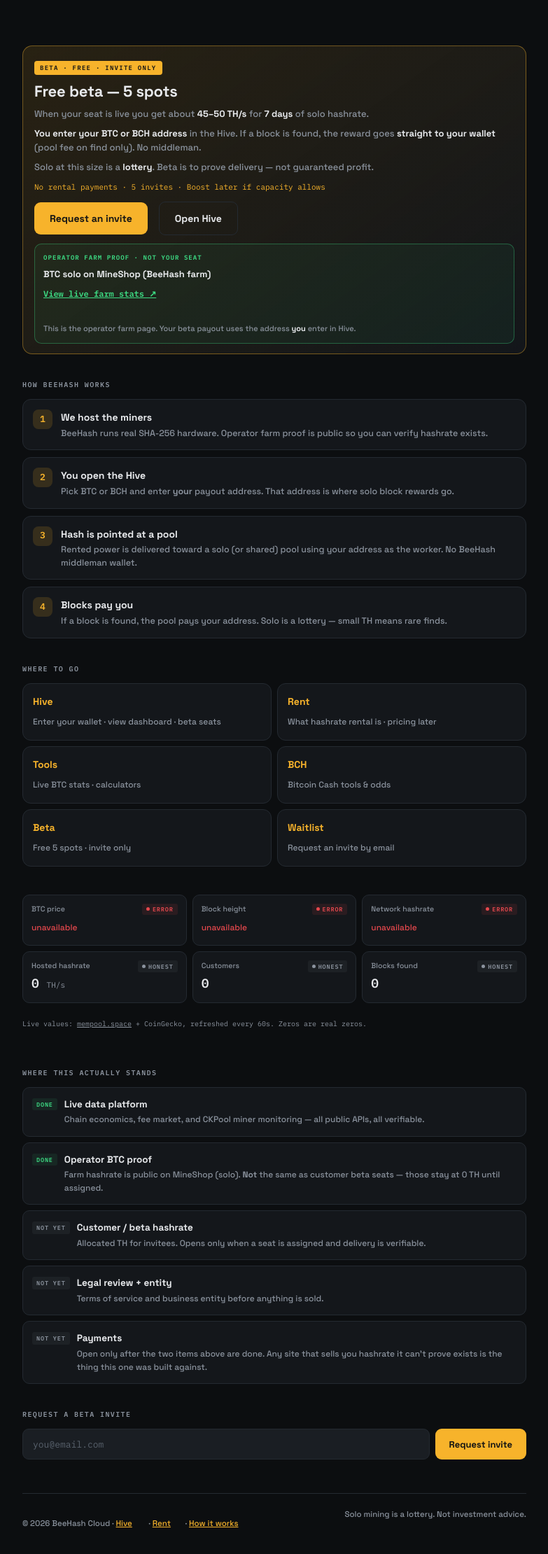
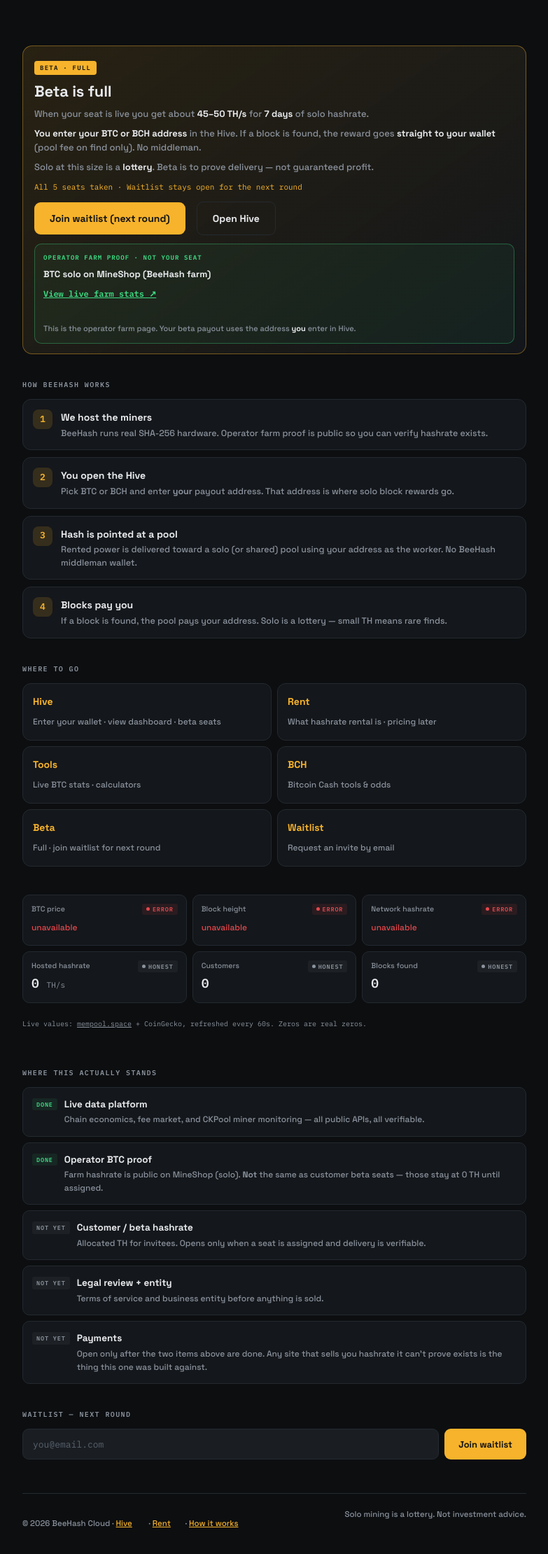
Before and after one commit to MVPC0/BeeHash-Cloud, a website: page index.html in a window 1280 px wide. Shown: the part 901-3121 px from the top of the page at 70% size, without its empty margins (248-1031 px from the left). Drawn offline with Linux system fonts and the light colour scheme; no server answers.

Commit message:
Add files via upload

```diff
--- a/index.html
+++ b/index.html
@@ -202,14 +202,14 @@ input,select,textarea{font-size:16px}
 
 
 <div class="beta-banner" id="beta">
-  <span class="beta-tag">BETA · FREE · INVITE ONLY</span>
-  <h2>Free beta — 5 spots</h2>
+  <span class="beta-tag">BETA · FULL</span>
+  <h2>Beta is full</h2>
   <p>When your seat is live you get about <b>45–50 TH/s</b> for <b>7 days</b> of solo hashrate.</p>
   <p><b>You enter your BTC or BCH address</b> in the Hive. If a block is found, the reward goes <b>straight to your wallet</b> (pool fee on find only). No middleman.</p>
   <p>Solo at this size is a <b>lottery</b>. Beta is to prove delivery — not guaranteed profit.</p>
-  <div class="beta-meta">No rental payments · 5 invites · Boost later if capacity allows</div>
+  <div class="beta-meta">All 5 seats taken · Waitlist stays open for the next round</div>
   <div class="beta-actions">
-    <a class="cta" href="#waitlist">Request an invite</a>
+    <a class="cta" href="#waitlist">Join waitlist (next round)</a>
     <a class="cta ghost" href="hive.html">Open Hive</a>
   </div>
   <div class="proof-card" style="margin-top:12px;padding:12px;border-radius:10px;border:1px solid rgba(61,220,132,.35);background:rgba(61,220,132,.06)">
@@ -235,7 +235,7 @@ input,select,textarea{font-size:16px}
   <a href="rent.html"><strong>Rent</strong><span>What hashrate rental is · pricing later</span></a>
   <a href="app.html"><strong>Tools</strong><span>Live BTC stats · calculators</span></a>
   <a href="bch.html"><strong>BCH</strong><span>Bitcoin Cash tools & odds</span></a>
-  <a href="#beta"><strong>Beta</strong><span>Free 5 spots · invite only</span></a>
+  <a href="#beta"><strong>Beta</strong><span>Full · join waitlist for next round</span></a>
   <a href="#waitlist"><strong>Waitlist</strong><span>Request an invite by email</span></a>
 </div>
 
@@ -258,10 +258,10 @@ input,select,textarea{font-size:16px}
   <div class="rd"><span class="st todo">NOT YET</span><div><h4>Payments</h4><p>Open only after the two items above are done. Any site that sells you hashrate it can't prove exists is the thing this one was built against.</p></div></div>
 </div>
 
-<div class="section-label" id="waitlist">Request a beta invite</div>
+<div class="section-label" id="waitlist">Waitlist — next round</div>
 <div class="wlrow">
   <input class="input" id="wlEmail" type="email" placeholder="you@email.com" autocomplete="email">
-  <button class="btn" onclick="joinWaitlist()">Request invite</button>
+  <button class="btn" onclick="joinWaitlist()">Join waitlist</button>
 </div>
 <div id="wlMsg"></div>
 
```
Also changed, not shown: hive.html (+2 -2 lines), rent.html (+2 -2 lines).
